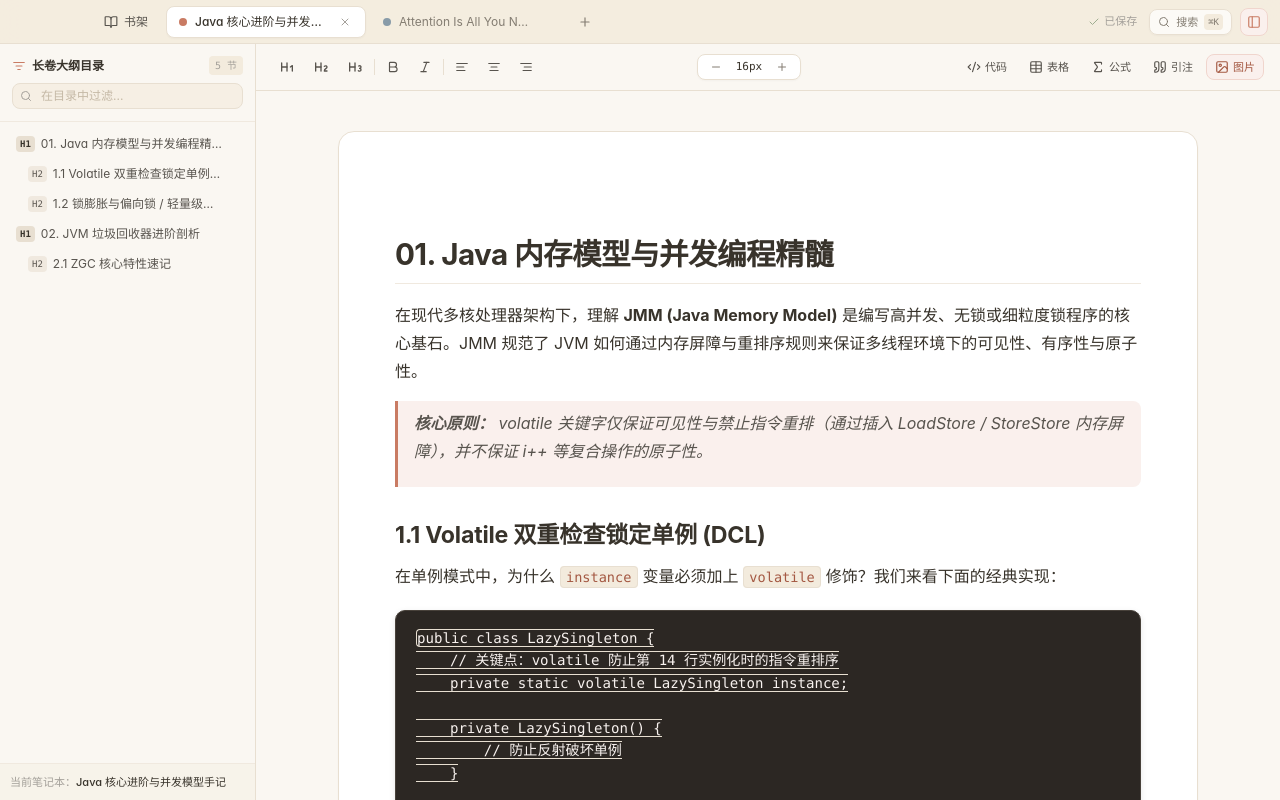
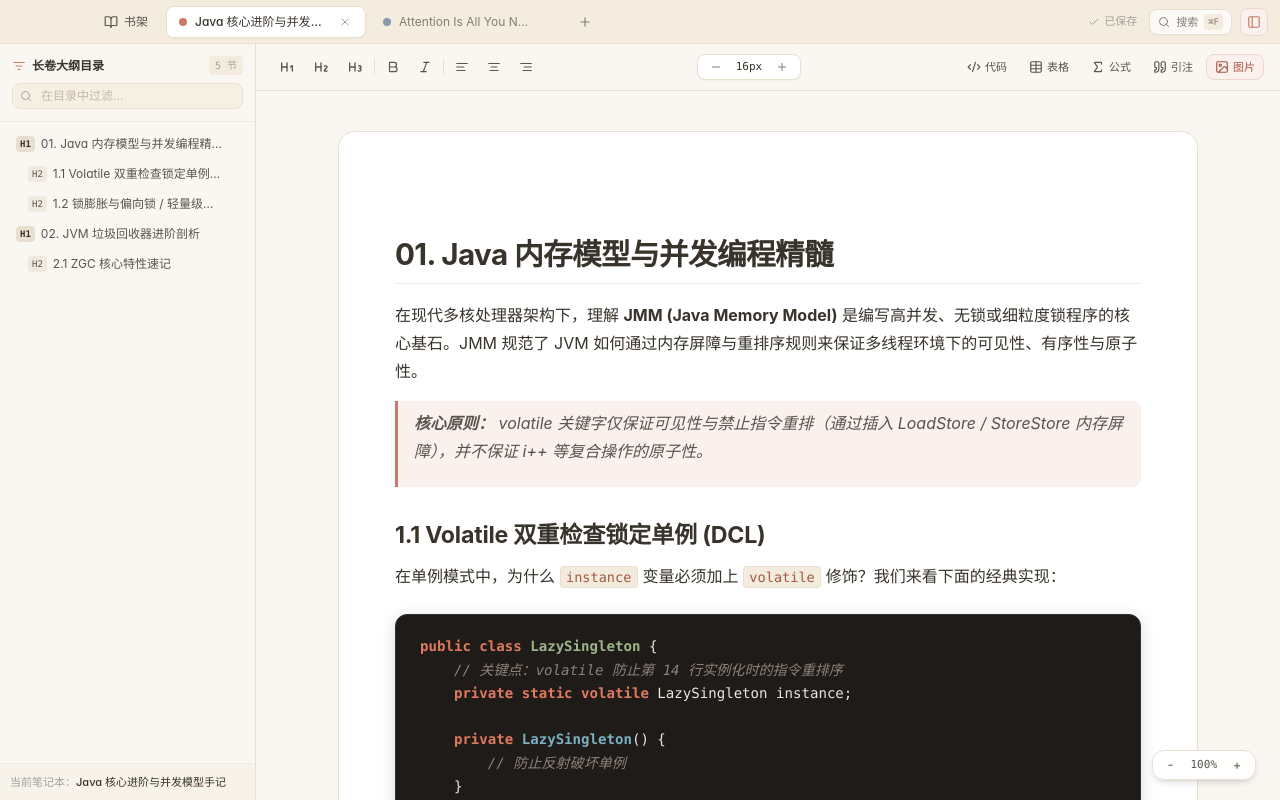
Before and after one commit to LIKEASHOT/QNote, a React (Vite) app: page / in a window 1280 px wide. Built offline with nearby package versions, Linux system fonts and the light colour scheme.

Commit message:
feat: change search shortcut to Cmd+F, fix code block border lines with warm syntax theme, and add trackpad pinch-to-zoom

```diff
--- a/electron/main.cjs
+++ b/electron/main.cjs
@@ -1,3 +1,4 @@
+delete process.env.ELECTRON_RUN_AS_NODE;
 const { app, BrowserWindow, shell, ipcMain } = require('electron');
 const path = require('path');
 
--- a/src/components/editor/EditorView.tsx
+++ b/src/components/editor/EditorView.tsx
@@ -31,6 +31,7 @@ export const EditorView: React.FC<EditorViewProps> = ({ notebookId }) => {
   const notebook = getNotebook(notebookId);
 
   const [fontSize, setFontSize] = useState<number>(notebook?.fontSize || 16);
+  const [zoomLevel, setZoomLevel] = useState<number>(notebook?.zoomLevel || 1.0);
   const [outline, setOutline] = useState<OutlineItem[]>([]);
   const [activeHeadingId, setActiveHeadingId] = useState<string | null>(null);
   const [isMathOpen, setIsMathOpen] = useState(false);
@@ -169,10 +170,54 @@ export const EditorView: React.FC<EditorViewProps> = ({ notebookId }) => {
       }
       updateOutline(editor);
       setFontSize(notebook.fontSize || 16);
+      if (notebook.zoomLevel) {
+        setZoomLevel(notebook.zoomLevel);
+      }
     }
   }, [notebookId, editor, notebook, updateOutline]);
 
-  // Global Keyboard shortcuts: Cmd+1~6 for headings, Cmd+\ for outline toggle
+  // Handle Trackpad Two-Finger Pinch-to-Zoom (macOS wheel with ctrlKey or gesture events)
+  useEffect(() => {
+    const handleWheel = (e: WheelEvent) => {
+      // macOS trackpad pinch emits wheel event with ctrlKey = true
+      if (e.ctrlKey) {
+        e.preventDefault();
+        // Negative deltaY is pinch out (zoom in), positive deltaY is pinch in (zoom out)
+        const zoomDelta = -e.deltaY * 0.005;
+        setZoomLevel((prev) => {
+          const next = Math.round(Math.min(2.5, Math.max(0.6, prev + zoomDelta)) * 100) / 100;
+          return next;
+        });
+      }
+    };
+
+    const handleGestureStart = (e: Event) => {
+      e.preventDefault();
+    };
+
+    const handleGestureChange = (e: any) => {
+      e.preventDefault();
+      if (e.scale) {
+        setZoomLevel((prev) => {
+          const factor = e.scale > 1 ? 1.02 : 0.98;
+          const next = Math.round(Math.min(2.5, Math.max(0.6, prev * factor)) * 100) / 100;
+          return next;
+        });
+      }
+    };
+
+    window.addEventListener('wheel', handleWheel, { passive: false });
+    window.addEventListener('gesturestart', handleGestureStart, { passive: false });
+    window.addEventListener('gesturechange', handleGestureChange, { passive: false });
+
+    return () => {
+      window.removeEventListener('wheel', handleWheel);
+      window.removeEventListener('gesturestart', handleGestureStart);
+      window.removeEventListener('gesturechange', handleGestureChange);
+    };
+  }, []);
+
+  // Global Keyboard shortcuts: Cmd+1~6 for headings, Cmd+\ for outline toggle, Cmd +/-/0 for zoom
   useEffect(() => {
     const handleKeyDown = (e: KeyboardEvent) => {
       const isCmd = e.metaKey || e.ctrlKey;
@@ -185,10 +230,19 @@ export const EditorView: React.FC<EditorViewProps> = ({ notebookId }) => {
           editor.chain().focus().toggleHeading({ level }).run();
         }
       } else if (e.key === '0') {
-        if (editor?.isFocused) {
-          e.preventDefault();
-          editor.chain().focus().setParagraph().run();
+        e.preventDefault();
+        if (isCmd && !editor?.isFocused) {
+          setZoomLevel(1.0);
+        } else if (editor?.isFocused) {
+          // If in editor, reset zoom or set paragraph
+          setZoomLevel(1.0);
         }
+      } else if (e.key === '=' || e.key === '+') {
+        e.preventDefault();
+        setZoomLevel((prev) => Math.min(2.5, Math.round((prev + 0.1) * 10) / 10));
+      } else if (e.key === '-') {
+        e.preventDefault();
+        setZoomLevel((prev) => Math.max(0.6, Math.round((prev - 0.1) * 10) / 10));
       } else if (e.key === '\\') {
         e.preventDefault();
         toggleOutline();
@@ -316,12 +370,15 @@ export const EditorView: React.FC<EditorViewProps> = ({ notebookId }) => {
         <div
           ref={editorContainerRef}
           onScroll={handleScroll}
-          className="flex-1 overflow-y-auto px-6 sm:px-12 md:px-20 py-10"
+          className="flex-1 overflow-auto px-6 sm:px-12 md:px-20 py-10 relative"
         >
           {/* Centered Parchment Paper Document Layout */}
           <div
-            className="max-w-[860px] mx-auto min-h-[85vh] bg-white rounded-2xl p-8 sm:p-14 border border-[#E8DFD1] shadow-2xs transition-all"
-            style={{ fontSize: `${fontSize}px` }}
+            className="max-w-[860px] mx-auto min-h-[85vh] bg-white rounded-2xl p-8 sm:p-14 border border-[#E8DFD1] shadow-2xs transition-all duration-75 origin-top"
+            style={{
+              fontSize: `${fontSize}px`,
+              zoom: zoomLevel,
+            }}
           >
             {/* Bubble Menu for text selection */}
             {editor && <BubbleMenuToolbar editor={editor} />}
@@ -334,6 +391,35 @@ export const EditorView: React.FC<EditorViewProps> = ({ notebookId }) => {
           <div className="h-32 flex items-center justify-center text-[11px] text-[#C4B8A5]">
             ~ QNote 暖纸长卷·笔耕不辍 ~
           </div>
+        </div>
+
+        {/* Floating Zoom Indicator & Control Pill */}
+        <div className="absolute bottom-5 right-6 z-20 flex items-center space-x-1 bg-white/90 backdrop-blur-md px-2 py-1 rounded-xl border border-[#E8DFD1] shadow-md text-xs select-none transition-all hover:bg-white">
+          <button
+            onClick={() => setZoomLevel((prev) => Math.max(0.6, Math.round((prev - 0.1) * 10) / 10))}
+            className="w-5 h-5 flex items-center justify-center rounded text-[#847D72] hover:text-[#38332B] hover:bg-[#F3EBDD] font-bold"
+            title="缩小 (Cmd - / 触控板捏合)"
+          >
+            -
+          </button>
+          <button
+            onClick={() => setZoomLevel(1.0)}
+            className={`px-1.5 py-0.5 rounded font-mono text-[11px] transition-colors ${
+              zoomLevel !== 1.0
+                ? 'bg-[#FAF0ED] text-[#C97B63] font-semibold hover:bg-[#F5E5E0]'
+                : 'text-[#58544E] hover:text-[#38332B]'
+            }`}
+            title="点击重置为 100% (Cmd 0 / 触控板双指缩放)"
+          >
+            {Math.round(zoomLevel * 100)}%
+          </button>
+          <button
+            onClick={() => setZoomLevel((prev) => Math.min(2.5, Math.round((prev + 0.1) * 10) / 10))}
+            className="w-5 h-5 flex items-center justify-center rounded text-[#847D72] hover:text-[#38332B] hover:bg-[#F3EBDD] font-bold"
+            title="放大 (Cmd + / 触控板张开)"
+          >
+            +
+          </button>
         </div>
       </div>
 
--- a/src/components/layout/SearchModal.tsx
+++ b/src/components/layout/SearchModal.tsx
@@ -19,10 +19,11 @@ export const SearchModal: React.FC = () => {
     }
   }, [isSearchOpen]);
 
-  // Global shortcut Cmd+K / Esc
+  // Global shortcut Cmd+F (or Cmd+K) / Esc
   useEffect(() => {
     const handleKeyDown = (e: KeyboardEvent) => {
-      if ((e.metaKey || e.ctrlKey) && e.key.toLowerCase() === 'k') {
+      const isCmd = e.metaKey || e.ctrlKey;
+      if (isCmd && (e.key.toLowerCase() === 'f' || e.key.toLowerCase() === 'k')) {
         e.preventDefault();
         setSearchOpen(!isSearchOpen);
       } else if (e.key === 'Escape' && isSearchOpen) {
--- a/src/components/layout/TitleBar.tsx
+++ b/src/components/layout/TitleBar.tsx
@@ -120,12 +120,12 @@ export const TitleBar: React.FC = () => {
         <button
           onClick={toggleSearch}
           className="app-no-drag flex items-center space-x-1.5 px-2 py-1 rounded-lg bg-white/70 hover:bg-white text-[#58544E] hover:text-[#38332B] border border-[#E8DFD1] text-xs transition-all shadow-2xs"
-          title="全局快速搜索 (Cmd+K)"
+          title="全局快速搜索 (Cmd+F)"
         >
           <Search className="w-3 h-3 text-[#847D72]" />
           <span className="hidden sm:inline text-[11px] text-[#847D72]">搜索</span>
           <kbd className="hidden sm:inline-block text-[9px] bg-[#F3EBDD] px-1 py-0.2 rounded text-[#847D72] font-mono">
-            ⌘K
+            ⌘F
           </kbd>
         </button>
 
--- a/src/stores/useNotebookStore.ts
+++ b/src/stores/useNotebookStore.ts
@@ -188,7 +188,7 @@ interface NotebookState {
   notebooks: Notebook[];
   createNotebook: (title: string, colorKey: string, description?: string) => Notebook;
   updateNotebookContent: (id: string, content: string) => void;
-  updateNotebookSettings: (id: string, settings: { fontSize?: number; alignment?: 'left' | 'center' | 'right'; title?: string; colorKey?: string }) => void;
+  updateNotebookSettings: (id: string, settings: { fontSize?: number; zoomLevel?: number; alignment?: 'left' | 'center' | 'right'; title?: string; colorKey?: string }) => void;
   deleteNotebook: (id: string) => void;
   getNotebook: (id: string) => Notebook | undefined;
 }
--- a/src/styles/index.css
+++ b/src/styles/index.css
@@ -181,36 +181,138 @@
   pointer-events: none;
 }
 
-/* Code Blocks */
+/* ==========================================================================
+   Code Blocks & Inline Code (Claude Aesthetic)
+   ========================================================================== */
+
+/* 1. Multiline Code Block Container */
 .tiptap pre {
-  background: #2C2723;
-  color: #F8F2EF;
-  font-family: "JetBrains Mono", "SF Mono", Menlo, Consolas, monospace;
-  padding: 1rem 1.25rem;
-  border-radius: 10px;
-  margin: 1.2rem 0;
-  overflow-x: auto;
-  font-size: 0.88rem;
-  line-height: 1.6;
-  border: 1px solid #48413A;
-  box-shadow: 0 2px 6px rgba(0,0,0,0.1);
+  background: #1F1B18 !important;
+  color: #EDE5DF !important;
+  font-family: "JetBrains Mono", "SF Mono", Menlo, Monaco, Consolas, monospace !important;
+  padding: 1.25rem 1.5rem !important;
+  border-radius: 12px !important;
+  margin: 1.5rem 0 !important;
+  overflow-x: auto !important;
+  font-size: 0.88rem !important;
+  line-height: 1.65 !important;
+  border: 1px solid #38312B !important;
+  box-shadow: 0 4px 16px rgba(0, 0, 0, 0.15) !important;
+  position: relative;
+  tab-size: 4;
 }
 
+/* 2. Code element inside <pre> - Strip all borders, outlines, decorations */
 .tiptap pre code {
-  color: inherit;
-  padding: 0;
-  background: none;
-  font-size: 0.88rem;
+  display: block !important;
+  background: transparent !important;
+  color: inherit !important;
+  padding: 0 !important;
+  margin: 0 !important;
+  border: none !important;
+  border-radius: 0 !important;
+  box-shadow: none !important;
+  outline: none !important;
+  text-decoration: none !important;
+  font-size: inherit !important;
+  line-height: inherit !important;
+  white-space: pre !important;
 }
 
-.tiptap code {
-  background-color: #F3EBDD;
-  color: #A45842;
-  font-family: "JetBrains Mono", "SF Mono", Menlo, Consolas, monospace;
+/* 3. Strip borders and decorations from all spans and elements inside code blocks */
+.tiptap pre code *,
+.tiptap pre * {
+  border: none !important;
+  border-top: none !important;
+  border-bottom: none !important;
+  border-left: none !important;
+  border-right: none !important;
+  text-decoration: none !important;
+  box-shadow: none !important;
+  outline: none !important;
+}
+
+/* 4. Warm Claude Syntax Highlighting for lowlight / highlight.js */
+.tiptap pre code .hljs-comment,
+.tiptap pre code .hljs-quote {
+  color: #8C827A !important;
+  font-style: italic !important;
+}
+
+.tiptap pre code .hljs-keyword,
+.tiptap pre code .hljs-selector-tag,
+.tiptap pre code .hljs-subst {
+  color: #E07A5F !important; /* Warm terracotta clay */
+  font-weight: 600 !important;
+}
+
+.tiptap pre code .hljs-string,
+.tiptap pre code .hljs-title.class_,
+.tiptap pre code .hljs-doctag {
+  color: #9DB58A !important; /* Sage olive green */
+}
+
+.tiptap pre code .hljs-number,
+.tiptap pre code .hljs-literal,
+.tiptap pre code .hljs-variable,
+.tiptap pre code .hljs-template-variable,
+.tiptap pre code .hljs-tag .hljs-attr {
+  color: #E59866 !important; /* Warm amber / peach */
+}
+
+.tiptap pre code .hljs-title,
+.tiptap pre code .hljs-title.function_,
+.tiptap pre code .hljs-section,
+.tiptap pre code .hljs-selector-id {
+  color: #7CAFC2 !important; /* Soft warm blue */
+  font-weight: 600 !important;
+}
+
+.tiptap pre code .hljs-type,
+.tiptap pre code .hljs-class .hljs-title {
+  color: #E5C07B !important; /* Warm golden amber */
+  font-weight: 600 !important;
+}
+
+.tiptap pre code .hljs-tag,
+.tiptap pre code .hljs-name,
+.tiptap pre code .hljs-attribute {
+  color: #E07A5F !important;
+}
+
+.tiptap pre code .hljs-built_in,
+.tiptap pre code .hljs-builtin-name {
+  color: #D6997B !important;
+}
+
+.tiptap pre code .hljs-symbol,
+.tiptap pre code .hljs-bullet,
+.tiptap pre code .hljs-link {
+  color: #C97B63 !important;
+}
+
+.tiptap pre code .hljs-meta {
+  color: #A4A09A !important;
+}
+
+.tiptap pre code .hljs-params {
+  color: #EDE5DF !important;
+}
+
+/* 5. Inline Code Badge (Strictly scoped so it never affects <pre><code>) */
+.tiptap :not(pre) > code,
+.tiptap p > code,
+.tiptap li > code,
+.tiptap td > code,
+.tiptap th > code {
+  background-color: #F3EBDD !important;
+  color: #A45842 !important;
+  font-family: "JetBrains Mono", "SF Mono", Menlo, Monaco, Consolas, monospace;
   font-size: 0.85em;
   padding: 0.15em 0.4em;
   border-radius: 4px;
-  border: 1px solid #E8DFD1;
+  border: 1px solid #E8DFD1 !important;
+  font-weight: 500;
 }
 
 /* TipTap Images */
--- a/src/types/index.ts
+++ b/src/types/index.ts
@@ -8,6 +8,7 @@ export interface Notebook {
   updatedAt: number;
   content: string; // Markdown or HTML string
   fontSize?: number; // e.g. 16
+  zoomLevel?: number; // e.g. 1.0 (50% - 250%)
   alignment?: 'left' | 'center' | 'right';
   headingsCount?: number;
 }
```
Also changed, not shown: 1 other file (tests, documents, lock files or other folders).
